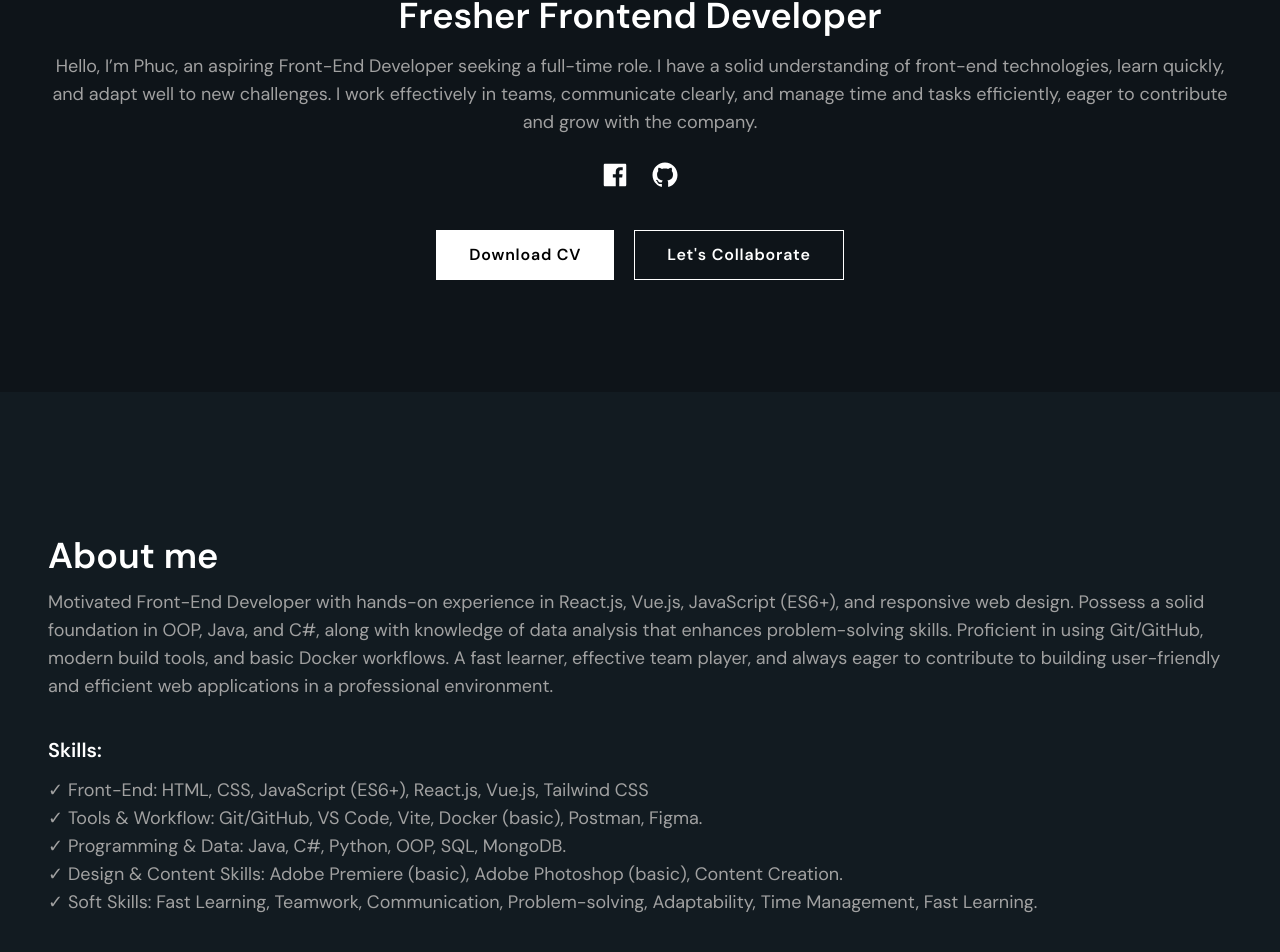
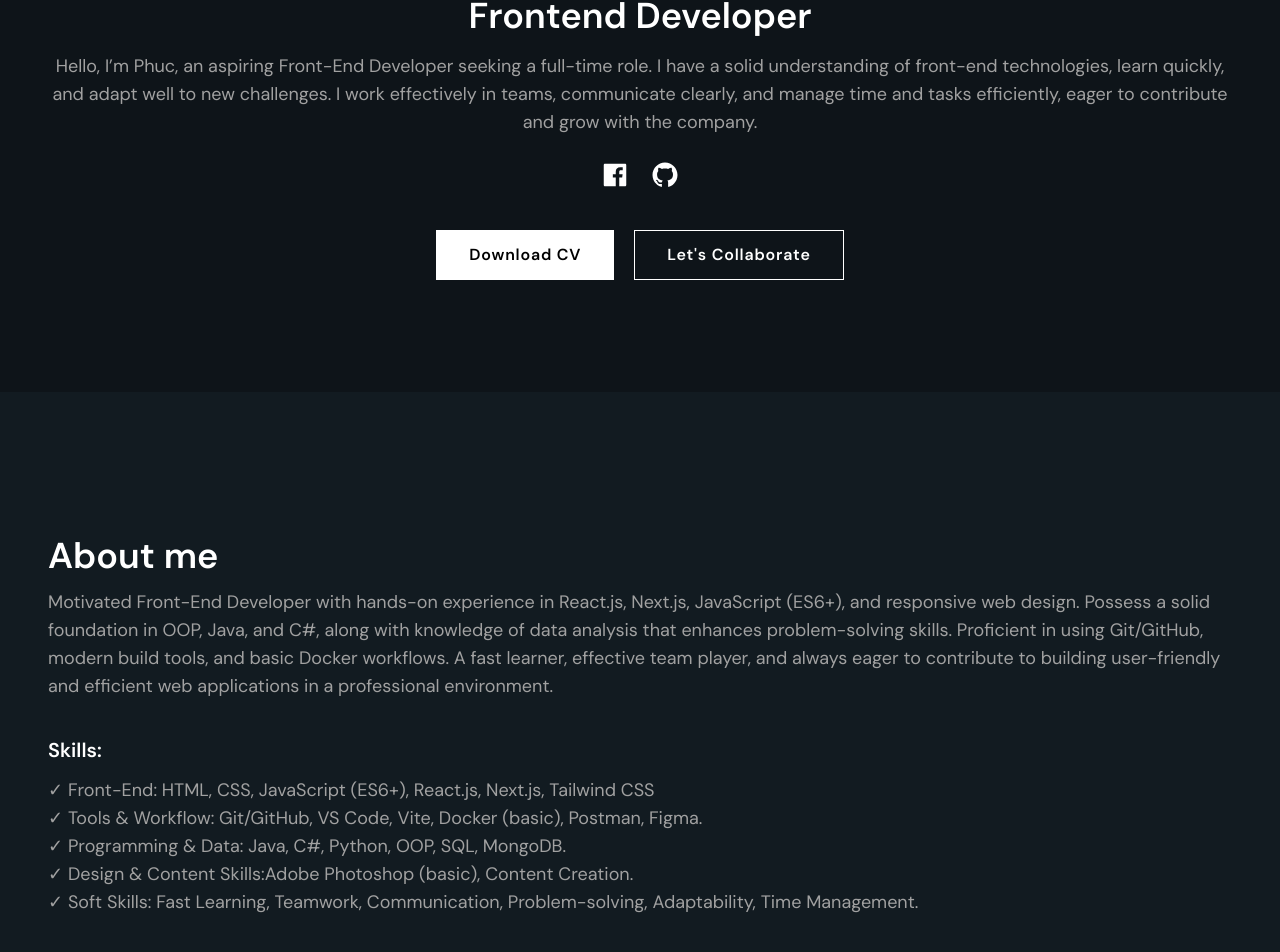
Before and after one commit to tfuc03/react_tfuc03_portfolio, a React (Vite) app: page / in a window 1280 px wide. Shown: the part 580-1532 px from the top of the page. Built offline with nearby package versions, Linux system fonts and the light colour scheme.

Commit message:
Update information

```diff
--- a/src/components/About.jsx
+++ b/src/components/About.jsx
@@ -16,7 +16,7 @@ const About = () => {
         viewport={{once:true}}
         className='container'>
             <motion.h2 variants={fadeInUp}>About me</motion.h2>
-            <motion.p variants={fadeInUp} className='mt-3 mb-9'>Motivated Front-End Developer with hands-on experience in React.js, Vue.js, JavaScript (ES6+), and responsive web design. Possess a solid foundation in OOP, Java, and C#, along with knowledge of data analysis that enhances problem-solving skills. Proficient in using Git/GitHub, modern build tools, and basic Docker workflows. A fast learner, effective team player, and always eager to contribute to building user-friendly and efficient web applications in a professional environment.</motion.p>
+            <motion.p variants={fadeInUp} className='mt-3 mb-9'>Motivated Front-End Developer with hands-on experience in React.js, Next.js, JavaScript (ES6+), and responsive web design. Possess a solid foundation in OOP, Java, and C#, along with knowledge of data analysis that enhances problem-solving skills. Proficient in using Git/GitHub, modern build tools, and basic Docker workflows. A fast learner, effective team player, and always eager to contribute to building user-friendly and efficient web applications in a professional environment.</motion.p>
 
         {/* Skills */}
         <div>
--- a/src/components/Hero.jsx
+++ b/src/components/Hero.jsx
@@ -31,7 +31,7 @@ const Hero = () => {
         {/* content */}
         <div className='text-center mt-8 '>
             <motion.h1 variants={fadeInUp} className='text-3xl lg:text-5xl mb-1.5 font-bold'>Hi, I'm Pham Nguyen Trong Phuc (Tfuc)</motion.h1>
-            <motion.h2 variants={fadeInUp}>Fresher Frontend Developer</motion.h2>
+            <motion.h2 variants={fadeInUp}>Frontend Developer</motion.h2>
             <motion.p variants={fadeInUp} className='mac-w-[820px] mx-auto mt-4 mb-6 '>Hello, I’m Phuc, an aspiring Front-End Developer seeking a full-time role. I have a solid understanding of front-end technologies, learn quickly, and adapt well to new challenges. I work effectively in teams, communicate clearly, and manage time and tasks efficiently, eager to contribute and grow with the company.</motion.p>
 
             <motion.div variants={fadeIn} className='flex items-center justify-center gap-5'>
--- a/src/constant/data.js
+++ b/src/constant/data.js
@@ -52,7 +52,7 @@ export const heroIcons = [
 export const aboutItems = [
   {
     id: 1,
-    label: "Front-End: HTML, CSS, JavaScript (ES6+), React.js, Vue.js, Tailwind CSS",
+    label: "Front-End: HTML, CSS, JavaScript (ES6+), React.js, Next.js, Tailwind CSS",
   },
   {
     id: 2,
@@ -64,11 +64,11 @@ export const aboutItems = [
   },
   {
     id: 4,
-    label: "Design & Content Skills: Adobe Premiere (basic), Adobe Photoshop (basic), Content Creation.",
+    label: "Design & Content Skills:Adobe Photoshop (basic), Content Creation.",
   },
   {
     id: 5,
-    label: "Soft Skills: Fast Learning, Teamwork, Communication, Problem-solving, Adaptability, Time Management, Fast Learning.",
+    label: "Soft Skills: Fast Learning, Teamwork, Communication, Problem-solving, Adaptability, Time Management.",
   },
 ];
 
```
